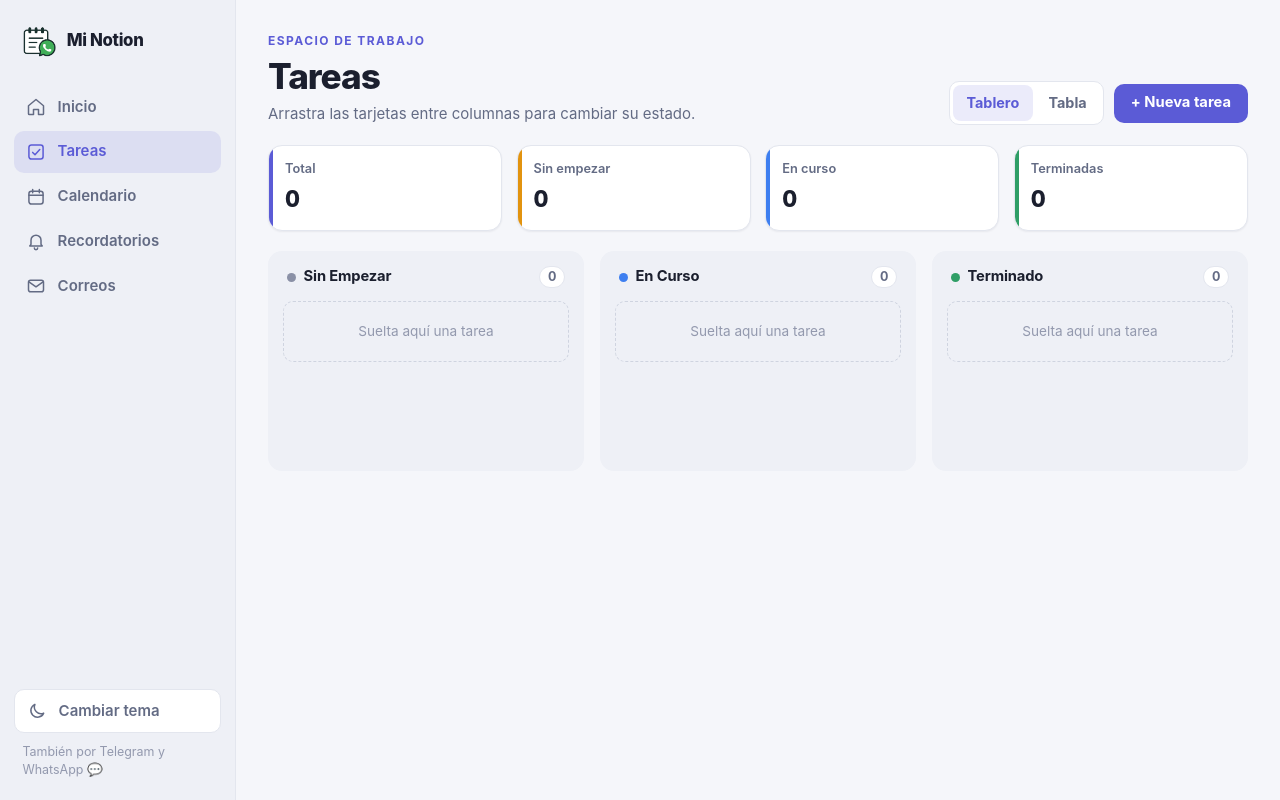
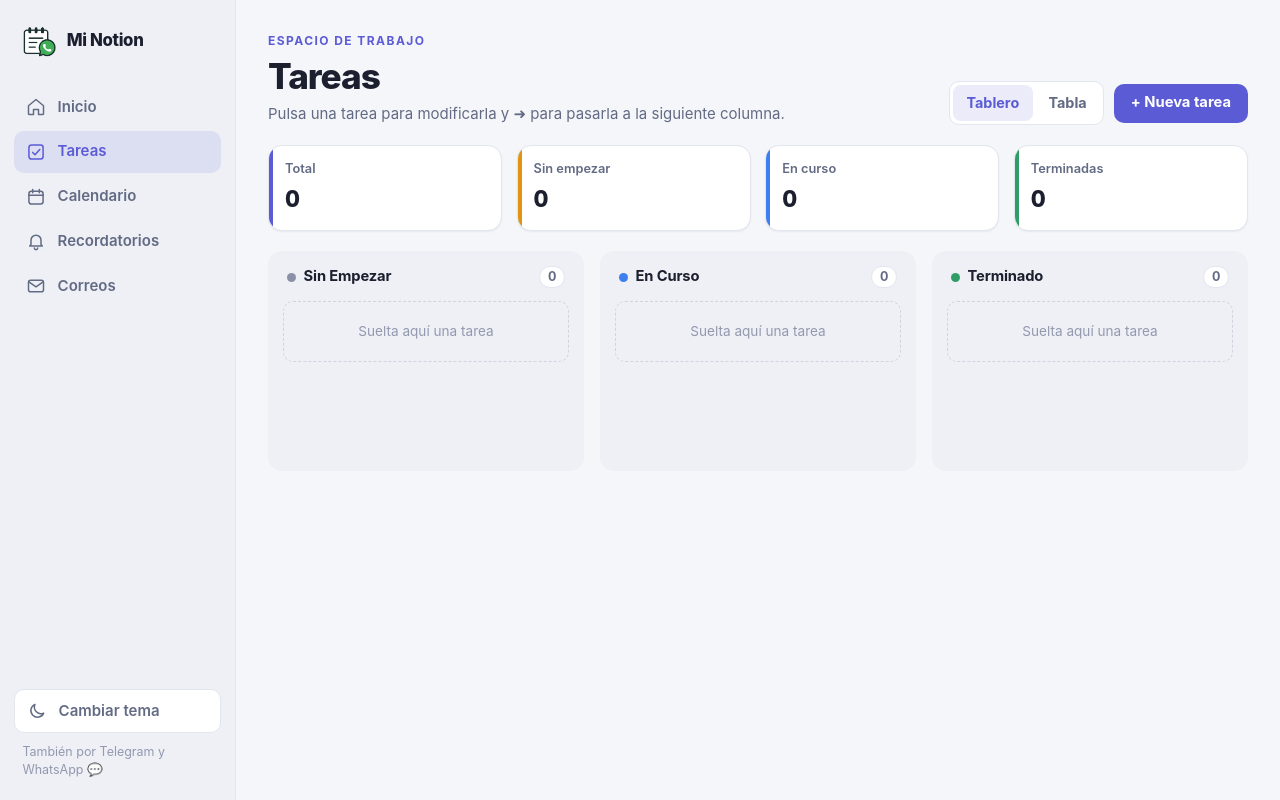
Before and after one commit to alvarohv02/ToDoApp, a Flask app: page /tareas in a window 1280 px wide. Run offline with Flask 3, Linux system fonts and the light colour scheme; data that the repository does not hold is empty; parts of the project's set-up code (start-up, migrations or seed data) failed here and were passed over.

Commit message:
Edit and move tasks directly from the board
Clicking a card (or its pencil button) opens the existing edit dialog.
Drag and drop does not work on touch screens, so each card also gets a
button that moves it to the next column (and back to the start from
"Terminado"). The help text under the title adapts to touch or mouse.

Co-Authored-By: Claude Opus 5.5 <noreply@anthropic.com>

```diff
--- a/web/static/css/app.css
+++ b/web/static/css/app.css
@@ -1334,14 +1334,51 @@ a.stat:hover {
     color: var(--text-muted);
 }
 
+.task:focus-visible {
+    outline: 2px solid var(--accent);
+    outline-offset: 2px;
+}
+
+.task-actions {
+    display: flex;
+    flex: none;
+    gap: 0.15rem;
+}
+
+.task .edit,
 .task .delete {
     opacity: 0;
     transition: opacity 0.15s;
 }
 
+.task:hover .edit,
 .task:hover .delete,
+.task:focus-within .edit,
 .task:focus-within .delete {
     opacity: 1;
+}
+
+.task .move {
+    color: var(--accent);
+    font-size: 1rem;
+}
+
+/* En pantallas táctiles no hay "pasar el ratón": los botones se ven siempre y los textos hablan de pulsar */
+@media (hover: none) {
+    .task .edit,
+    .task .delete {
+        opacity: 1;
+    }
+
+    .solo-raton {
+        display: none;
+    }
+}
+
+@media (hover: hover) {
+    .solo-tactil {
+        display: none;
+    }
 }
 
 /* Tabla */
--- a/web/static/js/app.js
+++ b/web/static/js/app.js
@@ -1020,6 +1020,14 @@ function renderizarVistaTareas() {
         }
 
         document.querySelectorAll('.column').forEach((column) => column.classList.remove('highlight'));
+      },
+
+      // En pantallas táctiles no se puede arrastrar: el botón ➜ pasa la tarea a la siguiente columna
+      async avanzar(tarea) {
+        const orden = ['Sin Empezar', 'En Curso', 'Terminado'];
+        const siguiente = orden[(orden.indexOf(tarea.status) + 1) % orden.length];
+        this.tareaArrastrando = tarea;
+        await this.drop(siguiente);
       },
 
       async agregarTarea() {
--- a/web/templates/tareas.html
+++ b/web/templates/tareas.html
@@ -11,7 +11,10 @@
         <div>
             <p class="eyebrow">Espacio de trabajo</p>
             <h1>Tareas</h1>
-            <p class="page-subtitle">Arrastra las tarjetas entre columnas para cambiar su estado.</p>
+            <p class="page-subtitle">
+                <span class="solo-raton">Arrastra las tarjetas entre columnas para cambiar su estado.</span>
+                <span class="solo-tactil">Pulsa una tarea para modificarla y ➜ para pasarla a la siguiente columna.</span>
+            </p>
         </div>
         <div class="page-actions">
             <div class="segmented" role="group" aria-label="Vista">
@@ -90,7 +93,9 @@
             </header>
             <article class="task" v-for="(tarea, i) in tareas.filter(t => t.status === estado)"
                      :key="tarea.id || tarea.nombre || i"
-                     draggable="true" @dragstart="dragStart(tarea)" @dragend="dragEnd">
+                     draggable="true" @dragstart="dragStart(tarea)" @dragend="dragEnd"
+                     tabindex="0" title="Pulsa para modificar · arrastra para cambiar de estado"
+                     @click="abrirModal(tarea, tarea.id)" @keydown.enter.self="abrirModal(tarea, tarea.id)">
                 <div class="task-main">
                     <span class="task-title" v-text="tarea.nombre"></span>
                     <div class="task-tags">
@@ -100,7 +105,12 @@
                         <span v-if="!esPersonaDefecto(tarea.persona)" class="task-meta" v-text="'👤 ' + tarea.persona"></span>
                     </div>
                 </div>
-                <button type="button" class="icon-btn delete" title="Borrar tarea" @click="eliminarTarea(i, estado)">✕</button>
+                <div class="task-actions">
+                    <button type="button" class="icon-btn move" :title="estado === 'Terminado' ? 'Volver a Sin empezar' : 'Pasar a la siguiente columna'"
+                            @click.stop="avanzar(tarea)" v-text="estado === 'Terminado' ? '↺' : '➜'"></button>
+                    <button type="button" class="icon-btn edit" title="Modificar tarea" @click.stop="abrirModal(tarea, tarea.id)">✏️</button>
+                    <button type="button" class="icon-btn delete" title="Borrar tarea" @click.stop="eliminarTarea(i, estado)">✕</button>
+                </div>
             </article>
             <p v-if="!tareas.some(t => t.status === estado)" class="column-empty">Suelta aquí una tarea</p>
         </section>
```
